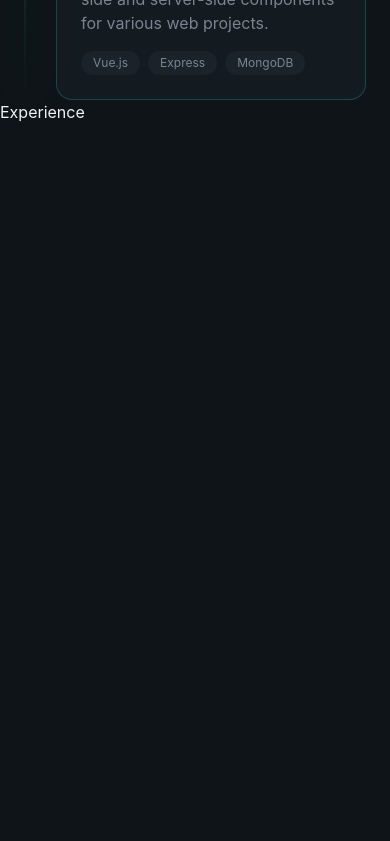
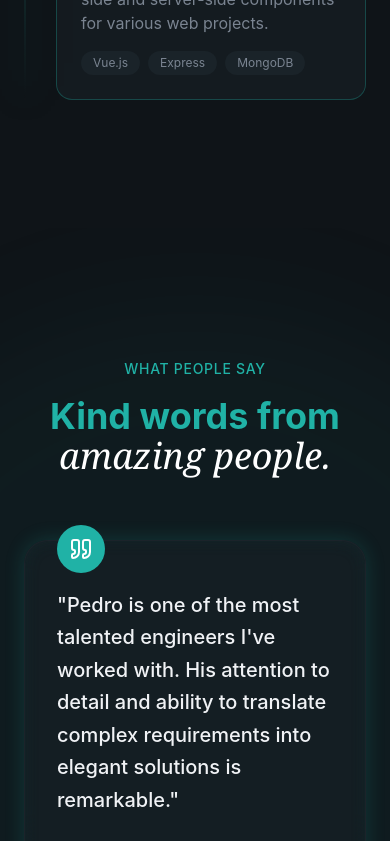
Before and after one commit to conradiscoding/personal-portfolio, a React (Vite) app: page / in a window 390 px wide. Shown: the part 6214-7055 px from the top of the page. Before the commit the page ends 6466 px from the top, so only its background shows below. Built offline with nearby package versions, Linux system fonts and the light colour scheme.

Commit message:
testimonial setup and creation

```diff
--- a/src/App.jsx
+++ b/src/App.jsx
@@ -14,8 +14,8 @@
         <About />
         <Projects />
         <Experience />
-        {/* <Testimonials />
-        <Contact /> */}
+        <Testimonials />
+        {/* <Contact /> */}
       </main>
     </div>
   );
--- a/src/sections/Experience.jsx
+++ b/src/sections/Experience.jsx
@@ -107,7 +107,6 @@
           </div>
         </div>
       </div>
-      Experience
     </section>
   );
 };
--- a/src/sections/Testimonials.jsx
+++ b/src/sections/Testimonials.jsx
@@ -1,7 +1,147 @@
-import React from 'react';
+import { ChevronLeft, ChevronRight, Quote } from 'lucide-react';
+import { useState } from 'react';
 
+const testimonials = [
+  {
+    quote:
+      "Pedro is one of the most talented engineers I've worked with. His attention to detail and ability to translate complex requirements into elegant solutions is remarkable.",
+    author: 'Sarah Chen',
+    role: 'CTO, Tech Innovators Inc.',
+    avatar:
+      'https://images.unsplash.com/photo-1494790108377-be9c29b29330?w=100&h=100&fit=crop',
+  },
+  {
+    quote:
+      'Working with Pedro was a game-changer for our project. He delivered ahead of schedule with code quality that set a new standard for our team.',
+    author: 'Michael Rodriguez',
+    role: 'Product Manager, Digital Solutions',
+    avatar:
+      'https://images.unsplash.com/photo-1472099645785-5658abf4ff4e?w=100&h=100&fit=crop',
+  },
+  {
+    quote:
+      "Pedro's expertise in React and TypeScript helped us rebuild our entire frontend in record time. His architectural decisions continue to pay dividends.",
+    author: 'Emily Watson',
+    role: 'Engineering Lead, StartUp Labs',
+    avatar:
+      'https://images.unsplash.com/photo-1438761681033-6461ffad8d80?w=100&h=100&fit=crop',
+  },
+  {
+    quote:
+      "Not only is Pedro technically brilliant, but he's also a fantastic communicator and team player. He elevated everyone around him.",
+    author: 'David Kim',
+    role: 'CEO, Innovation Hub',
+    avatar:
+      'https://images.unsplash.com/photo-1507003211169-0a1dd7228f2d?w=100&h=100&fit=crop',
+  },
+];
 const Testimonials = () => {
-  return <section>Testimonials</section>;
+  const [activeIndex, setActiveIndex] = useState(0);
+  const next = () => {
+    setActiveIndex((prev) => (prev + 1) % testimonials.length);
+  };
+  const previous = () => {
+    setActiveIndex(
+      (prev) => (prev - 1 + testimonials.length) % testimonials.length
+    );
+  };
+  return (
+    <section id="testimonial" className="py-32 relative overflow-hidden">
+      <div
+        className="absolute top-1/2 left-1/2
+        w-[800px] h-[800px] bg-primary/5
+        rounded-full blur-3xl -translate-x-1/2 -translate-y-1/2"
+      />
+      <div
+        className="container mx-auto
+        px-6 relative z-10"
+      >
+        {/* Header */}
+        <div
+          className="text-center max-w-3xl
+        mx-auto mb-16"
+        >
+          <span
+            className="text-secondary-foreground
+          text-sm font-medium tracking-wider
+          uppercase animate-fade-in"
+          >
+            What People Say
+          </span>
+          <h2
+            className="text-4xl md:text-5xl
+          font-bold mt-4 mb-6 animate-fade-in
+          animation-delay-100 text-secondary-foreground"
+          >
+            Kind words from{' '}
+            <span
+              className="font-serif italic
+            font-normal text-white"
+            >
+              amazing people.
+            </span>
+          </h2>
+        </div>
+        {/* Testimonial Carousel */}
+        <div className="max-w-4xl mx-auto">
+          <div className="relative">
+            {/* Main Testimonial */}
+            <div className="glass p-8 rounded-3xl md:p-12 glow-border animate-fade-in animation-delay-200">
+              <div className="absolute -top-4 left-8 w-12 h-12 rounded-full bg-primary flex items-center justify-center">
+                <Quote className="w-6 h-6 text-primary-foreground" />
+              </div>
+              <blockquote className="text-xl md:text-2xl font-medium leading-relaxed mb-8 pt-4">
+                "{testimonials[activeIndex].quote}"
+              </blockquote>
+              <div className="flex items-center gap-4">
+                <img
+                  className="w-14 h-14 rounded-full object-cover ring-2 ring-primary/20"
+                  src={testimonials[activeIndex].avatar}
+                  alt={testimonials[activeIndex].author}
+                />
+              </div>
+              <div>
+                <div className="font-semibold">
+                  {testimonials[activeIndex].author}
+                </div>
+                <div className="text-sm text-muted-foreground">
+                  {testimonials[activeIndex].role}
+                </div>
+              </div>
+            </div>
+            {/* Testimonial Nagivation */}
+            <div className="flex items-center justify-center gap-4 mt-8">
+              <button
+                className="p-3 rounded-full glass hover:bg-primary/10 hover:text-primary trasiton-all"
+                onClick={previous}
+              >
+                <ChevronLeft />
+              </button>
+              <div className="flex gap-2">
+                {testimonials.map((_, idx) => (
+                  <button
+                    key={idx}
+                    onClick={() => setActiveIndex(idx)}
+                    className={`w-2 h-2 rounded-full transition-all duration-300 ${
+                      idx === activeIndex
+                        ? 'w-8 bg-primary'
+                        : 'bg-muted-foreground/30 hover:bg-muted-foreground/50'
+                    }`}
+                  />
+                ))}
+              </div>
+              <button
+                className="p-3 rounded-full glass hover:bg-primary/10 hover:text-primary trasiton-all"
+                onClick={next}
+              >
+                <ChevronRight />
+              </button>
+            </div>
+          </div>
+        </div>
+      </div>
+    </section>
+  );
 };
 
 export default Testimonials;
```
